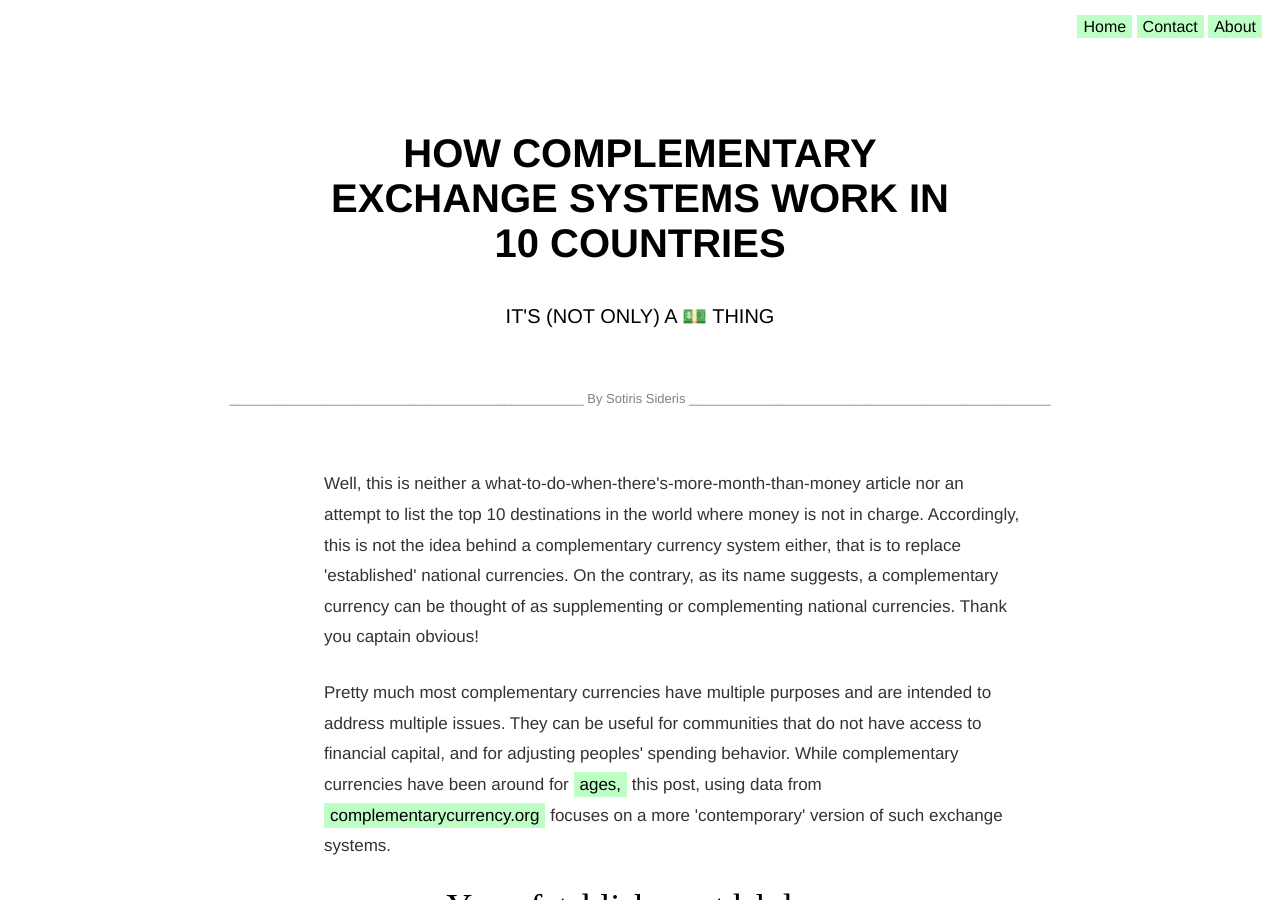
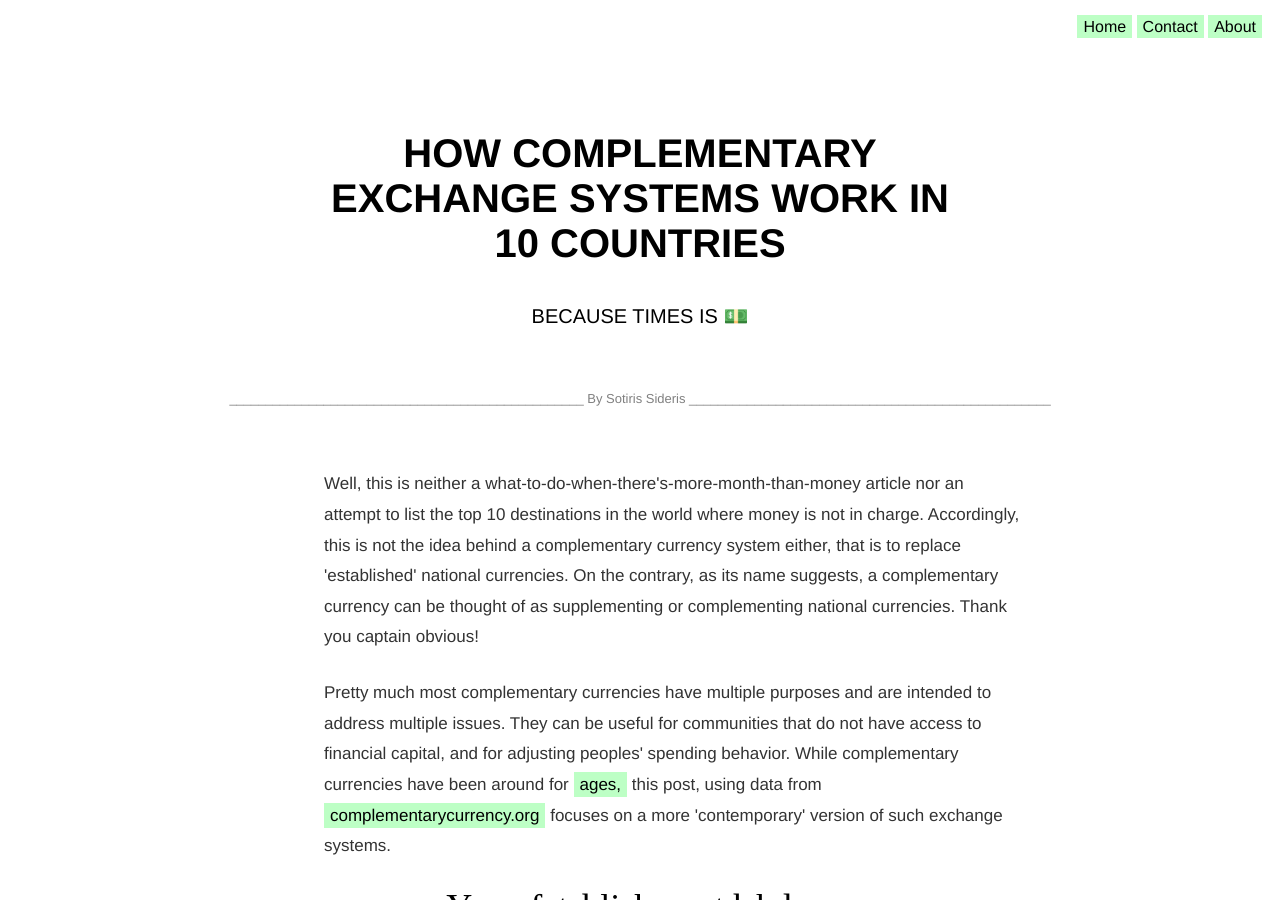
Before and after one commit to 2109Sot/studio-projects, a Jekyll site: the page docs/complementary_currencies/index.html, which Jekyll copies as it is, in a window 1280 px wide and 900 px high. Built offline with Jekyll 4.4.1, drawn with Linux system fonts in a browser that asks for light colours.

Commit message:
graph styles

```diff
--- a/docs/complementary_currencies/index.html
+++ b/docs/complementary_currencies/index.html
@@ -149,7 +149,7 @@ a {
       </div>
 
       <div id="my_subheader">
-        IT'S (NOT ONLY) A 💵 THING
+        BECAUSE TIMES IS 💵
       </div>
 
       <div id="my_another_subheader">
```
Also changed, not shown: docs/complementary_currencies/year_breakdown.png, docs/complementary_currencies/year_breakdown.svg, docs/crowdfunding/euro_map.png, docs/crowdfunding/euro_map.svg, docs/crowdfunding/heat_map.png (deleted), docs/crowdfunding/heat_map.svg (deleted), docs/who_sampled/who_sampled_genres.png, docs/who_sampled/who_sampled_genres.svg, 7 other files.
